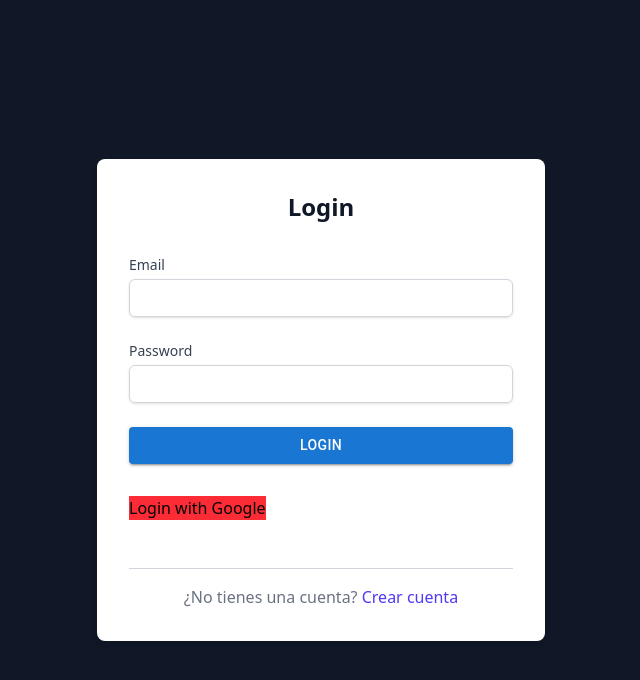
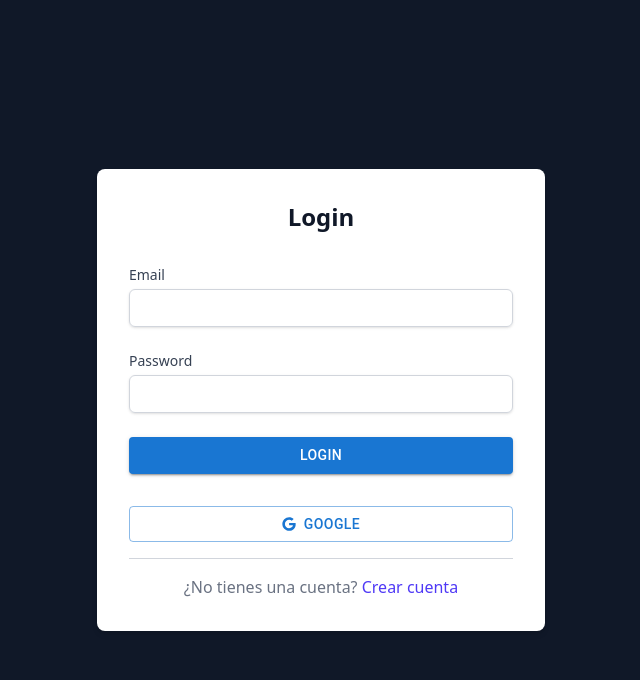
Before and after one commit to xamartin7/audit_recordings, a React (Vite) app in the folder apps/frontend/: page /login in a window 1280 px wide. Shown: the top 680 px of the page, without its empty margins (319-959 px from the left). Built offline with nearby package versions, Linux system fonts and the light colour scheme.

Commit message:
Style SSO button

```diff
--- a/apps/frontend/package.json
+++ b/apps/frontend/package.json
@@ -18,6 +18,7 @@
     "react": "^19.0.0",
     "react-dom": "^19.0.0",
     "react-hook-form": "^7.56.1",
+    "react-icons": "^5.5.0",
     "react-router-dom": "^7.5.3",
     "tailwindcss": "^4.1.5"
   },
--- a/apps/frontend/src/components/auth/SSOGoogleButton.tsx
+++ b/apps/frontend/src/components/auth/SSOGoogleButton.tsx
@@ -2,6 +2,8 @@
 // src/supabaseClient.ts
 import { createClient } from '@supabase/supabase-js'
 import { EnvConfig } from '../../utils/EnvConfig';
+import { Button } from '@mui/material';
+import { FaGoogle } from "react-icons/fa";
 
 const supabase = createClient(
   EnvConfig.getEnvVariables().supabaseUrl,
@@ -20,8 +22,13 @@ export function SSOGoogleButton() {
     }
 
     return (
-        <button className="bg-red-500" onClick={handleLogin}>
-            Login with Google
-        </button>
+        <Button
+            onClick={handleLogin}
+            className="w-full"
+            variant="outlined"
+            color="primary">
+                <FaGoogle className="mr-2" />
+                Google
+            </Button>
     );
 }
```
Also changed, not shown: 1 other file (tests, documents, lock files or other folders).
